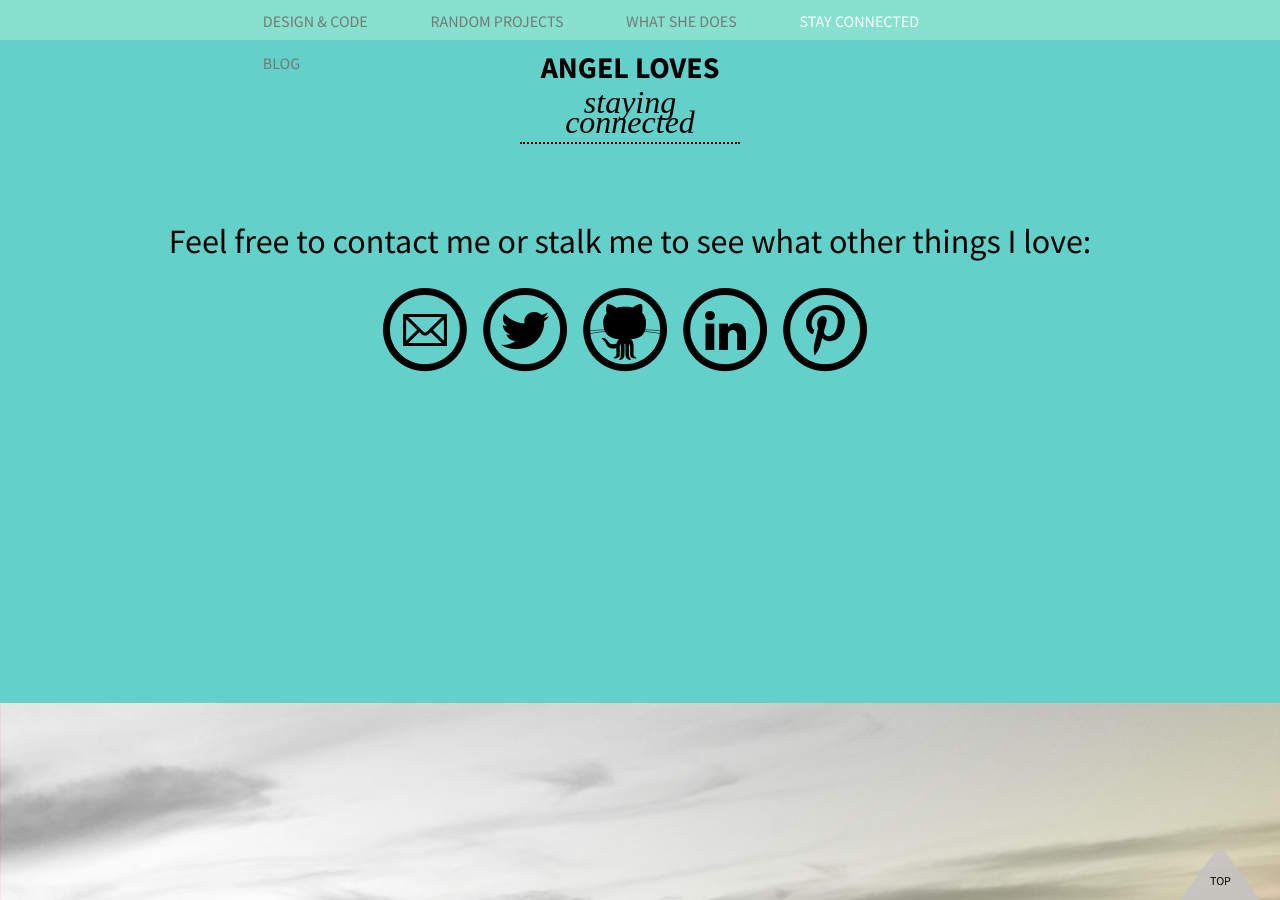
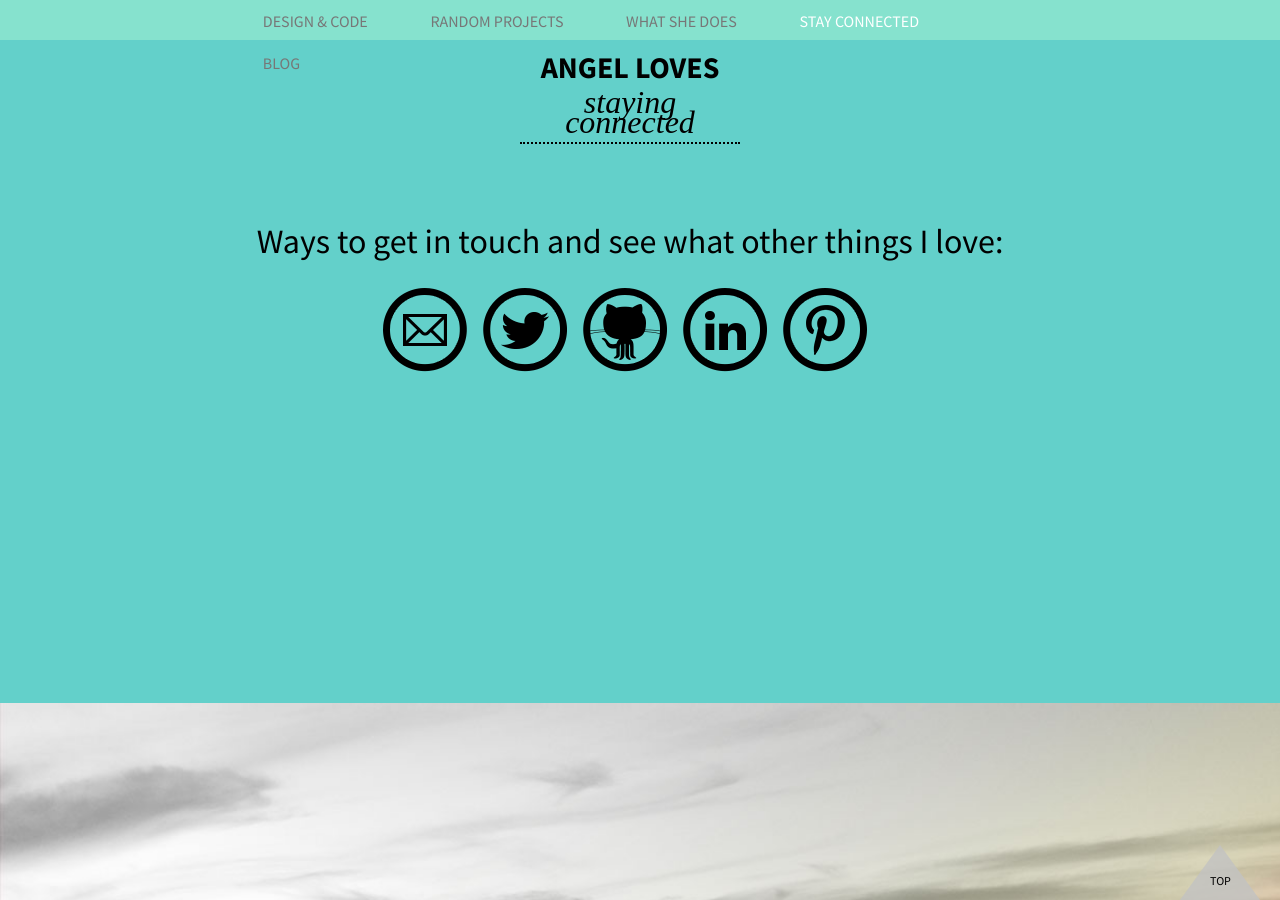
Before and after one commit to ahelkit/angellov.es, a Jekyll site: the page workingforyou/index.html, which Jekyll copies as it is, in a window 1280 px wide and 900 px high, scrolled down 3197 px. Built offline with Jekyll 4.4.1, drawn with Linux system fonts in a browser that asks for light colours; nearby versions of some CDN libraries; comment, search, counter and statistics services are not loaded.

Commit message:
Updated stay connected text

```diff
--- a/workingforyou/index.html
+++ b/workingforyou/index.html
@@ -199,7 +199,7 @@
         </div>
 
         <div class="row">
-          <p>Feel free to contact me or stalk me to see what other things I love:</p>
+          <p>Ways to get in touch and see what other things I love:</p>
           <ul class="social unstyled">
             <li><a class="mail" mailto=></a></li>
             <li><a class="twitter" href="http://twitter.com/angelk" target="_blank"></a></li>
```
Also changed, not shown: 1 other file.
